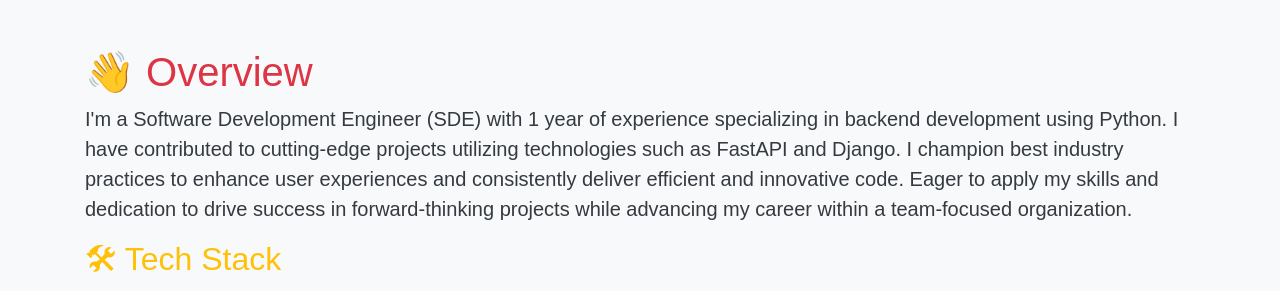
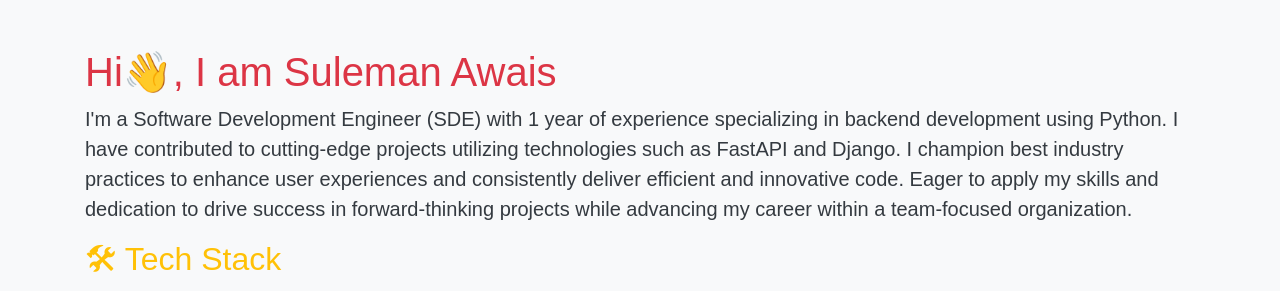
Before and after one commit to SulemanAwais/portfolio, a Django app: page / in a window 1280 px wide. Shown: the top 291 px of the page. Run offline with Django 4.2, Linux system fonts and the light colour scheme; some libraries are stand-ins or nearby versions.

Commit message:
Update home.html

```diff
--- a/basic_project/basic_app/templates/home.html
+++ b/basic_project/basic_app/templates/home.html
@@ -3,7 +3,7 @@
 <head>
     <meta charset="UTF-8">
     <meta name="viewport" content="width=device-width, initial-scale=1.0">
-    <title>Portfolio</title>
+        <title>Suleman Awais</title>
     {% load static %}
     <link rel="stylesheet" href="https://cdnjs.cloudflare.com/ajax/libs/font-awesome/6.0.0-beta3/css/all.min.css">
     <link rel="stylesheet" href="https://stackpath.bootstrapcdn.com/bootstrap/4.5.2/css/bootstrap.min.css">
@@ -13,7 +13,7 @@
 <body class="bg-light text-dark">
     <div class="container">
         <section id="overview" class="my-5">
-            <h1 class="text-danger animate__animated animate__fadeInDown">👋 Overview</h1>
+            <h1 class="text-danger animate__animated animate__fadeInDown">Hi👋, I am Suleman Awais</h1>
             <p class="lead animate__animated animate__fadeInUp">
                 I'm a Software Development Engineer (SDE) with 1 year of experience specializing in backend development using Python. I have contributed to cutting-edge projects utilizing technologies such as FastAPI and Django. I champion best industry practices to enhance user experiences and consistently deliver efficient and innovative code. Eager to apply my skills and dedication to drive success in forward-thinking projects while advancing my career within a team-focused organization.
             </p>
```
